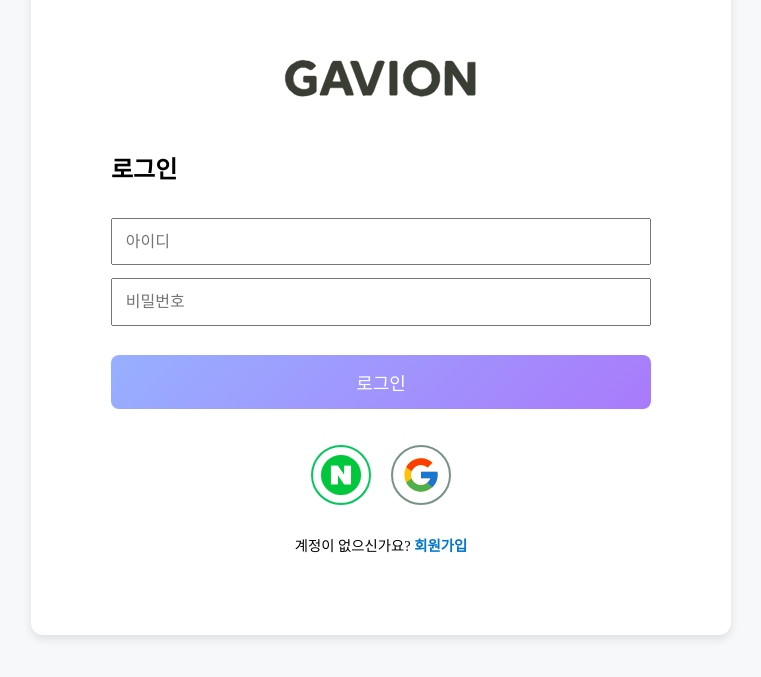
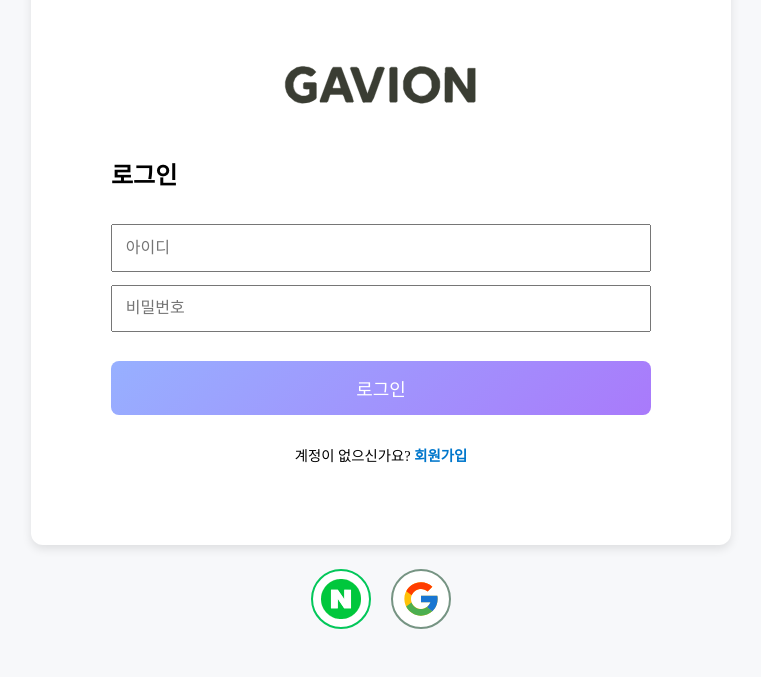
Before and after one commit to KGUCapstone/frontend, a React (Create React App) app: page /login in a window 1280 px wide. Shown: the part 111-788 px from the top of the page, without its empty margins (259-1020 px from the left). Built offline with nearby package versions, Linux system fonts and the light colour scheme; no server answers.

Commit message:
Fix: 쇼설 로그인 로그인 form 밖으로 빼기

```diff
--- a/src/pages/LoginForm.js
+++ b/src/pages/LoginForm.js
@@ -92,20 +92,20 @@
       <button type="submit" className="auth-button">로그인</button>
 
 
-    <div className="sns-login">
-      <button className="naver-button" onClick={handleNaverLogin}>
-        <img src={naverIcon} alt="네이버 로그인" />
-      </button>
-
-      <button className="google-button" onClick={handleGoogleLogin}>
-        <img src={googleIcon} alt="구글 로그인" />
-      </button>
-    </div>
-
     <div className="signup-link">
       계정이 없으신가요? <a href="/join">회원가입</a>
     </div>
     </form>
+
+      <div className="sns-login">
+          <button className="naver-button" onClick={handleNaverLogin}>
+              <img src={naverIcon} alt="네이버 로그인" />
+          </button>
+
+          <button className="google-button" onClick={handleGoogleLogin}>
+              <img src={googleIcon} alt="구글 로그인" />
+          </button>
+      </div>
   </div>
 
 );
```
